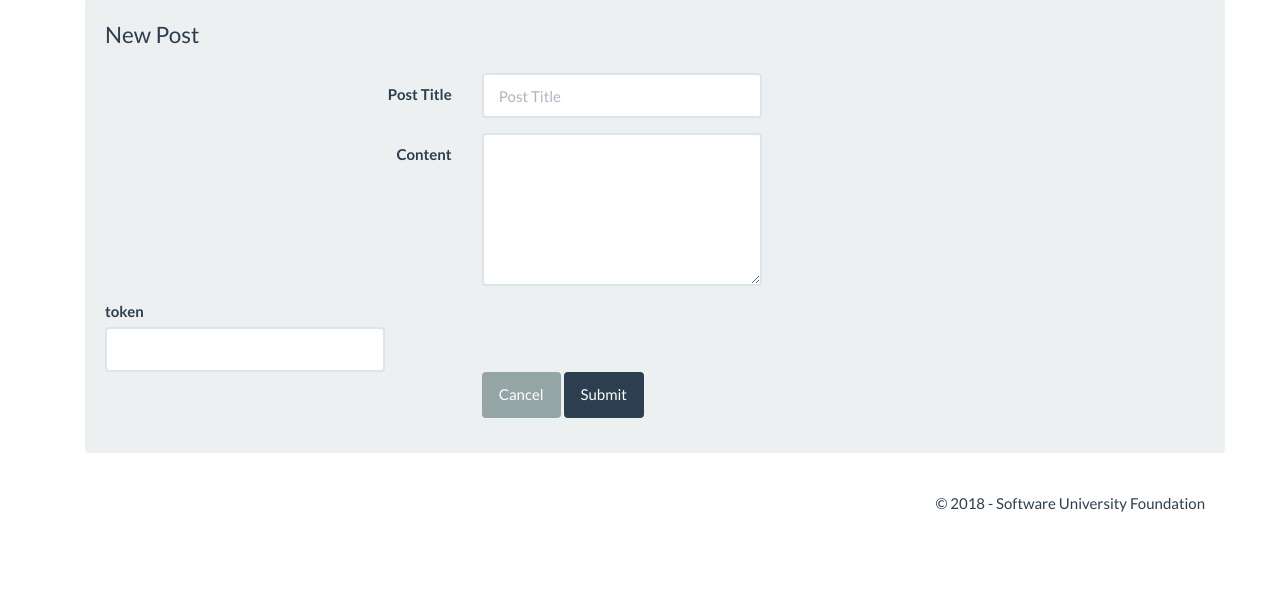
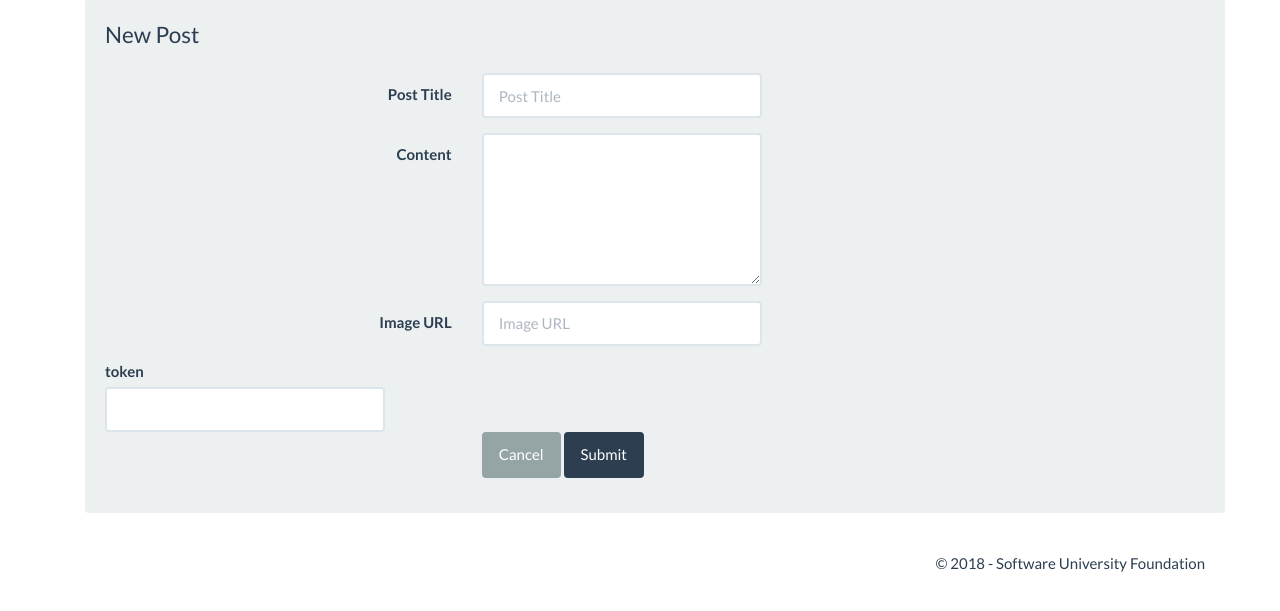
Before and after one commit to tonyhristov/Software-Engineering-at-SoftUni, a Symfony app: template PHP-MVC-Frameworks/Blog_Introduction_to_Symfony/app/Resources/views/articles/create.html.twig in a window 1280 px wide. Shown: the part 82-693 px from the top of the page. Run offline with Twig, Linux system fonts and the light colour scheme; the template is opened without the code that fills it, so the values that code supplies are empty; form fields are guessed from the names that the template uses; some libraries are stand-ins or nearby versions.

Commit message:
Exercise

```diff
--- a/PHP-MVC-Frameworks/Blog_Introduction_to_Symfony/app/Resources/views/articles/create.html.twig
+++ b/PHP-MVC-Frameworks/Blog_Introduction_to_Symfony/app/Resources/views/articles/create.html.twig
@@ -24,6 +24,14 @@
                         </div>
                     </div>
 
+                    <div class="form-group">
+                        <label class="col-sm-4 control-label" for="article_image">Image URL</label>
+                        <div class="col-sm-4 ">
+                            <input type="text" class="form-control" id="article_title" placeholder="Image URL"
+                                   name="article[imageURL]">
+                        </div>
+                    </div>
+
                     {{ form_row(form._token) }}
 
                     <div class="form-group">
```
